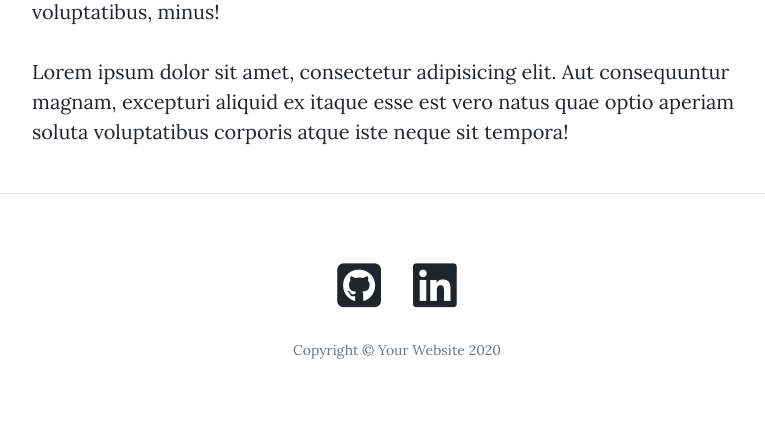
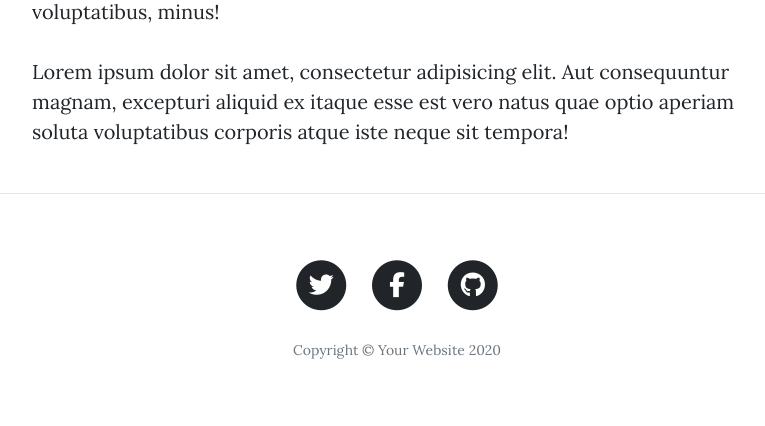
Before and after one commit to ALHERLO/alan-blog, a Flask app: page /about in a window 1280 px wide. Shown: the part 825-1251 px from the top of the page, without its empty margins (243-1008 px from the left). Run offline with Flask 2, Linux system fonts and the light colour scheme; some libraries are stand-ins or nearby versions.

Commit message:
changes to footer

```diff
--- a/templates/footer.html
+++ b/templates/footer.html
@@ -1,30 +1,34 @@
   <!-- Footer -->
-   <script src="https://kit.fontawesome.com/dfb29404c8.js" crossorigin="anonymous"></script>
+   <script src="https://kit.fontawesome.com/dfb29404c8.js" crossorigin="anonymous"> </script>
   <footer>
     <div class="container">
       <div class="row">
         <div class="col-lg-8 col-md-10 mx-auto">
           <ul class="list-inline text-center">
-
-
             <li class="list-inline-item">
               <a href="#">
-
                 <span class="fa-stack fa-lg">
-                  <i class="fa-brands fa-github-square fa-2xl"></i>
+                  <i class="fas fa-circle fa-stack-2x"></i>
+                  <i class="fab fa-twitter fa-stack-1x fa-inverse"></i>
                 </span>
               </a>
             </li>
-
-
             <li class="list-inline-item">
               <a href="#">
                 <span class="fa-stack fa-lg">
-                <i class="fa-brands fa-linkedin fa-2xl"></i>
-                  </span>
+                  <i class="fas fa-circle fa-stack-2x"></i>
+                  <i class="fab fa-facebook-f fa-stack-1x fa-inverse"></i>
+                </span>
               </a>
             </li>
-
+            <li class="list-inline-item">
+              <a href="#">
+                <span class="fa-stack fa-lg">
+                  <i class="fas fa-circle fa-stack-2x"></i>
+                  <i class="fab fa-github fa-stack-1x fa-inverse"></i>
+                </span>
+              </a>
+            </li>
           </ul>
           <p class="copyright text-muted">Copyright &copy; Your Website 2020</p>
         </div>
```
